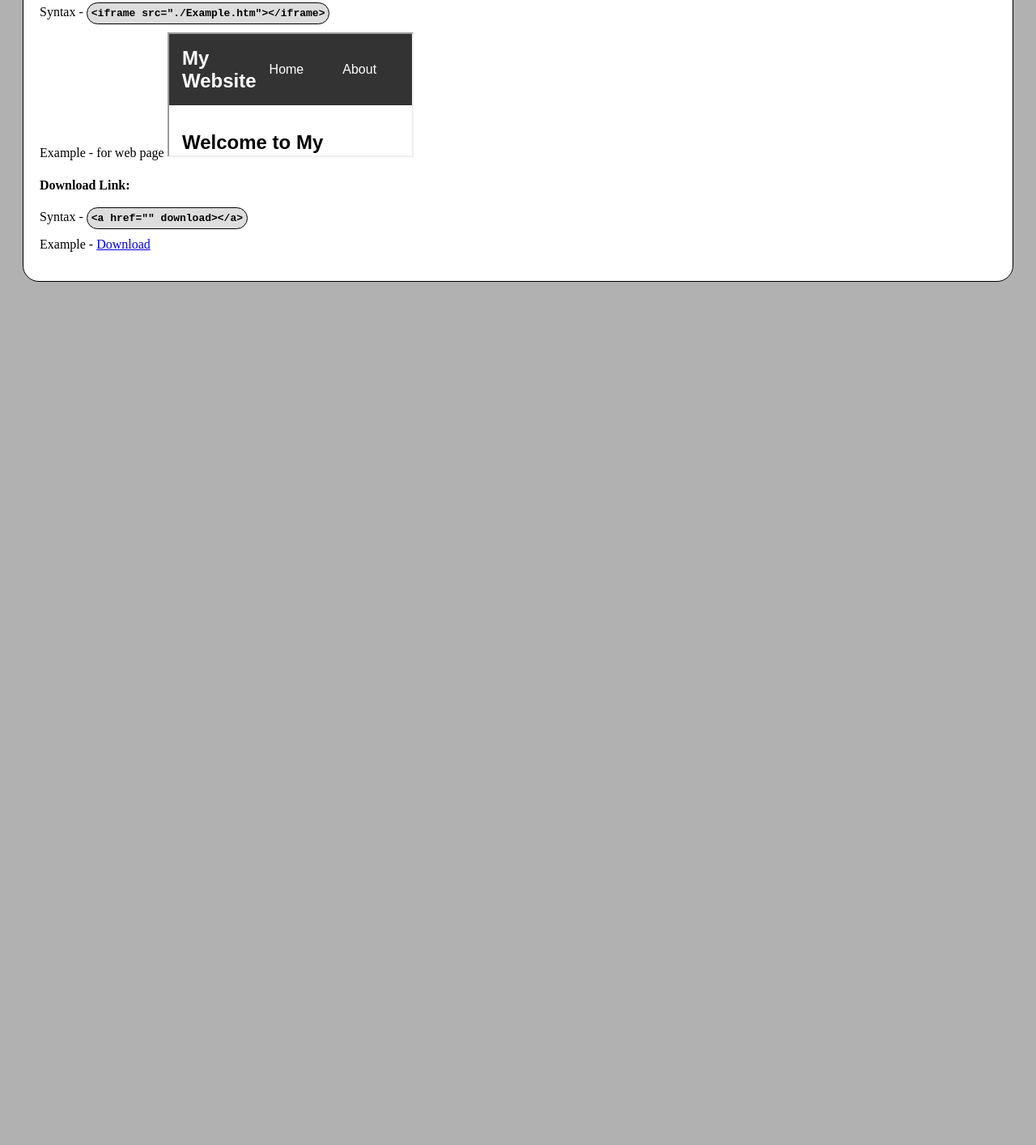
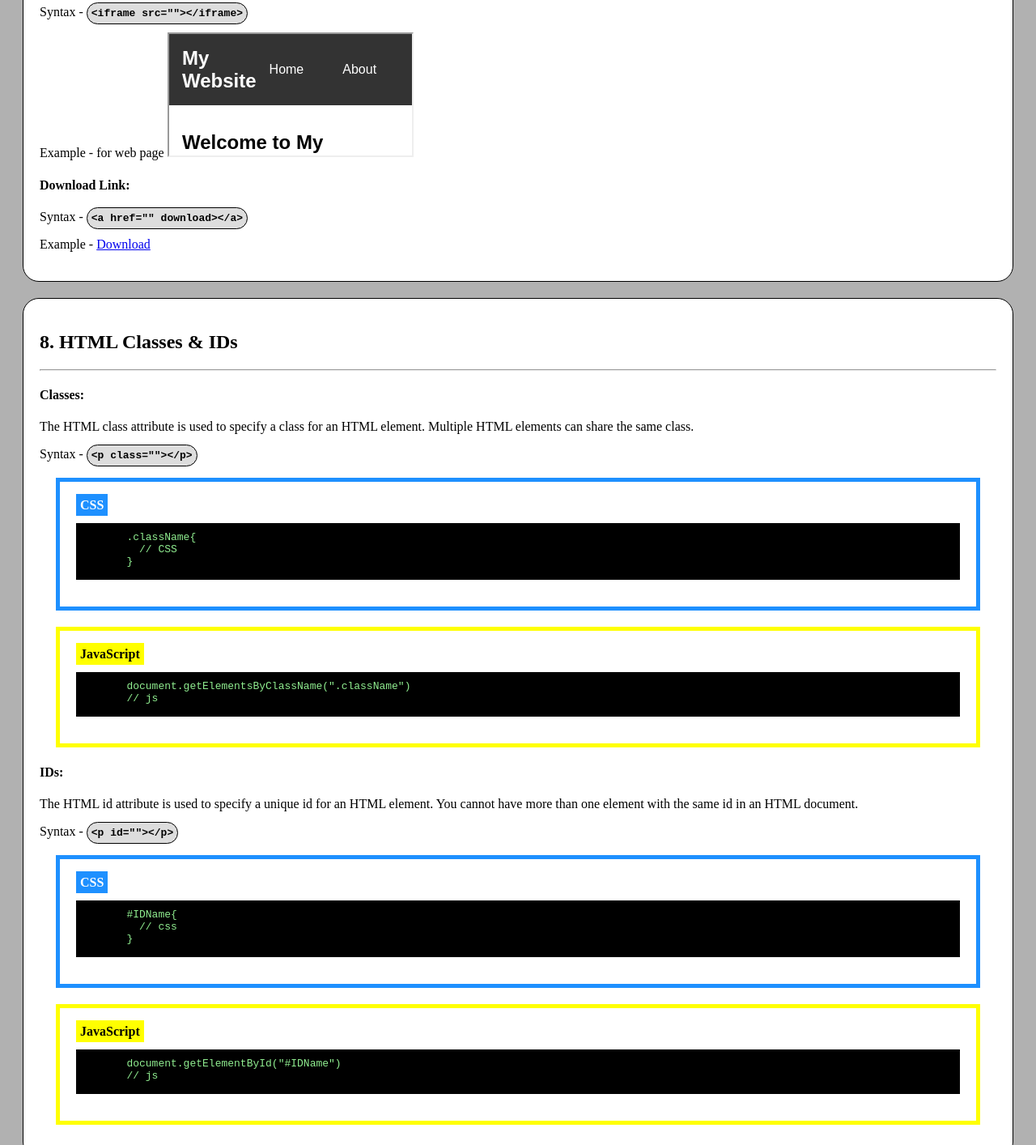
Before and after one commit to vatsalsaxena22/HTML, a plain HTML site: page index.html in a window 1280 px wide. Shown: the part 9774-11188 px from the top of the page at 81% size. Before the commit the page ends 10142 px from the top, so only its background shows below. Drawn offline with Linux system fonts and the light colour scheme.

Commit message:
Added HTML Classes and Ids

```diff
--- a/index.html
+++ b/index.html
@@ -43,6 +43,25 @@
         border-radius: 4px;
         padding: 2px;
         background-color: lightblue;
+      }
+      .css{
+        border: 5px solid dodgerblue;
+        border-radius: 0;
+      }
+      .css span{
+        background-color: dodgerblue;
+        color: white;
+        padding: 5px;
+        font-weight: bold;
+      }
+      .js{
+        border: 5px solid yellow;
+        border-radius: 0;
+      }
+      .js span{
+        background-color: yellow;
+        padding: 5px;
+        font-weight: bold;
       }
     </style>
   </head>
@@ -618,17 +637,67 @@
 
       <h4>Iframe:</h4>
 
-      <p>
-        Syntax - <code>&lt;iframe src="./Example.htm"&gt;&lt;/iframe&gt;</code>
-      </p>
+      <p>Syntax - <code>&lt;iframe src=""&gt;&lt;/iframe&gt;</code></p>
       <p>Example - for web page <iframe src="./Example.htm"></iframe></p>
 
       <h4>Download Link:</h4>
 
       <p>Syntax - <code>&lt;a href="" download&gt;&lt;/a&gt;</code></p>
       <p>Example - <a href="./CDNs and sources.txt" download>Download</a></p>
+    </div>
 
+    <div>
+      <h2>8. HTML Classes & IDs</h2>
+      <hr />
 
+      <h4>Classes:</h4>
+      <p>
+        The HTML class attribute is used to specify a class for an HTML element.
+        Multiple HTML elements can share the same class.
+      </p>
+      <p>Syntax - <code>&lt;p class=""&gt;&lt;/p&gt;</code></p>
+
+      <div class="css">
+        <span>CSS</span>
+        <pre>
+        .className{
+          // CSS
+        }
+        </pre>
+      </div>
+
+      <div class="js">
+        <span>JavaScript</span>
+        <pre>
+        document.getElementsByClassName(".className")
+        // js
+        </pre>
+      </div>
+
+      <h4>IDs:</h4>
+      <p>
+        The HTML id attribute is used to specify a unique id for an HTML
+        element. You cannot have more than one element with the same id in an
+        HTML document.
+      </p>
+      <p>Syntax - <code>&lt;p id=""&gt;&lt;/p&gt;</code></p>
+
+      <div class="css">
+        <span>CSS</span>
+        <pre>
+        #IDName{
+          // css
+        }
+        </pre>
+      </div>
+
+      <div class="js">
+        <span>JavaScript</span>
+        <pre>
+        document.getElementById("#IDName")
+        // js
+        </pre>
+      </div>
     </div>
   </body>
 </html>
```
